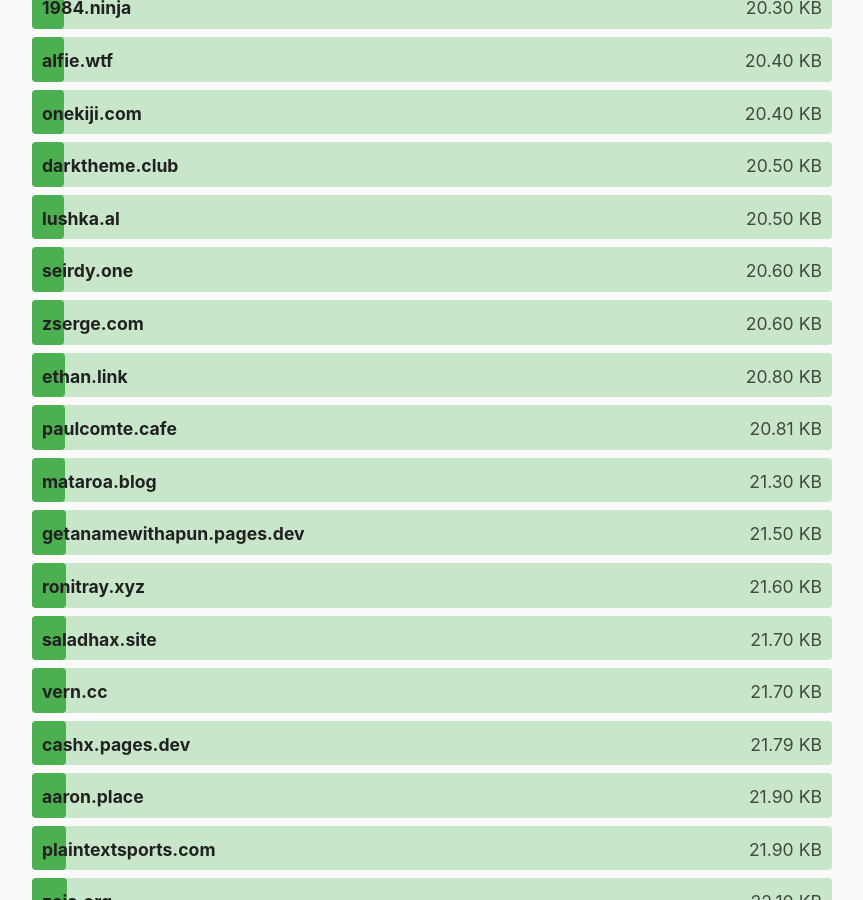
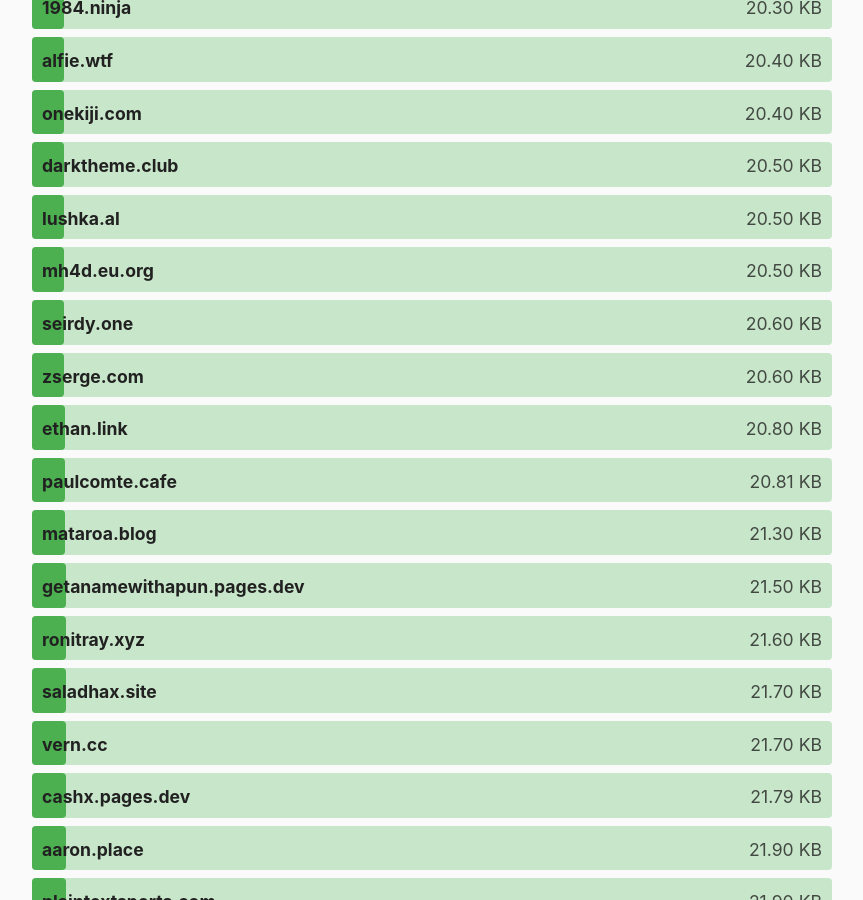
Before and after one commit to kevquirk/512kb.club, a Jekyll site: the page built from index.md, in a window 1280 px wide and 900 px high, scrolled down 10106 px. Shown: the whole window, without its empty margins (208-1071 px from the left). Built offline with Jekyll 4.4.1, drawn with Linux system fonts in a browser that asks for light colours.

Commit message:
Update sites.yml

```diff
--- a/_data/sites.yml
+++ b/_data/sites.yml
@@ -4412,3 +4412,8 @@
   url: https://zwieratko.sk/
   size: 28.07
   last_checked: 2024-02-11
+
+- domain: mh4d.eu.org
+  url: https://mh4d.eu.org/
+  size: 20.5
+  last_checked: 2024-10-28
```
